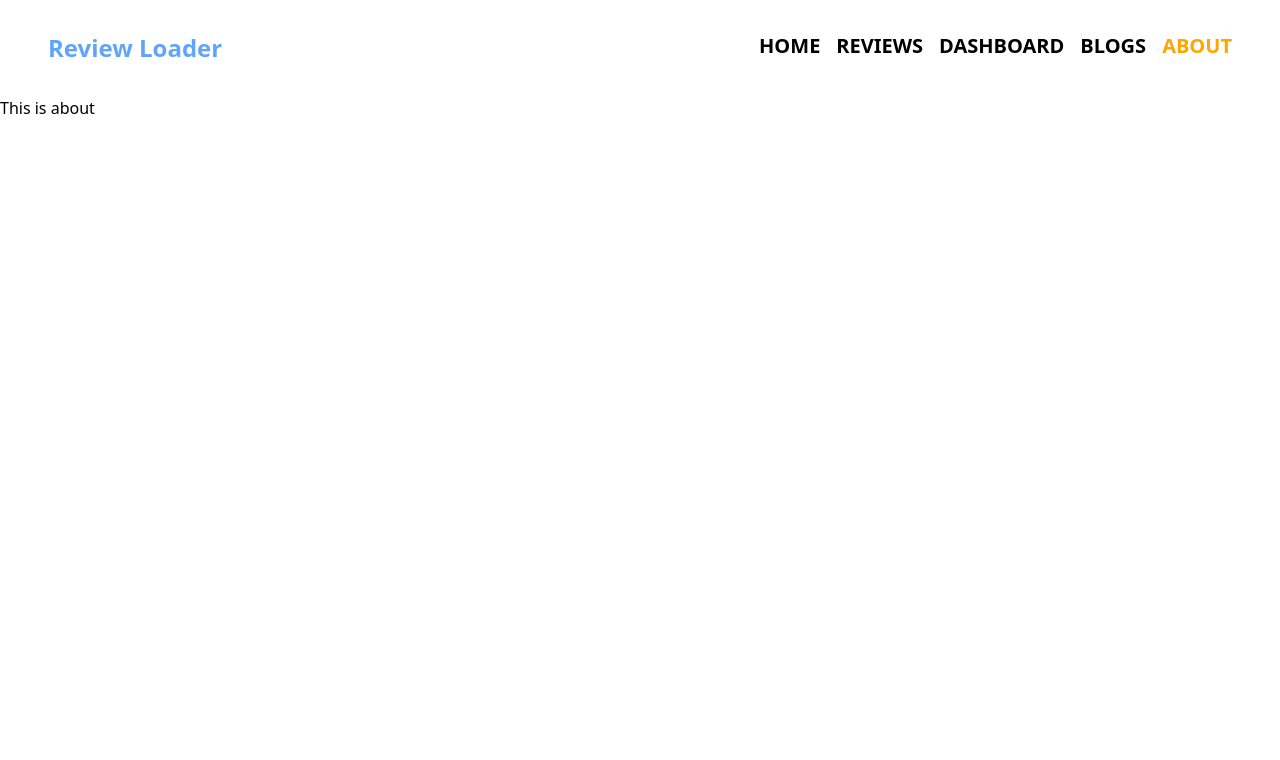
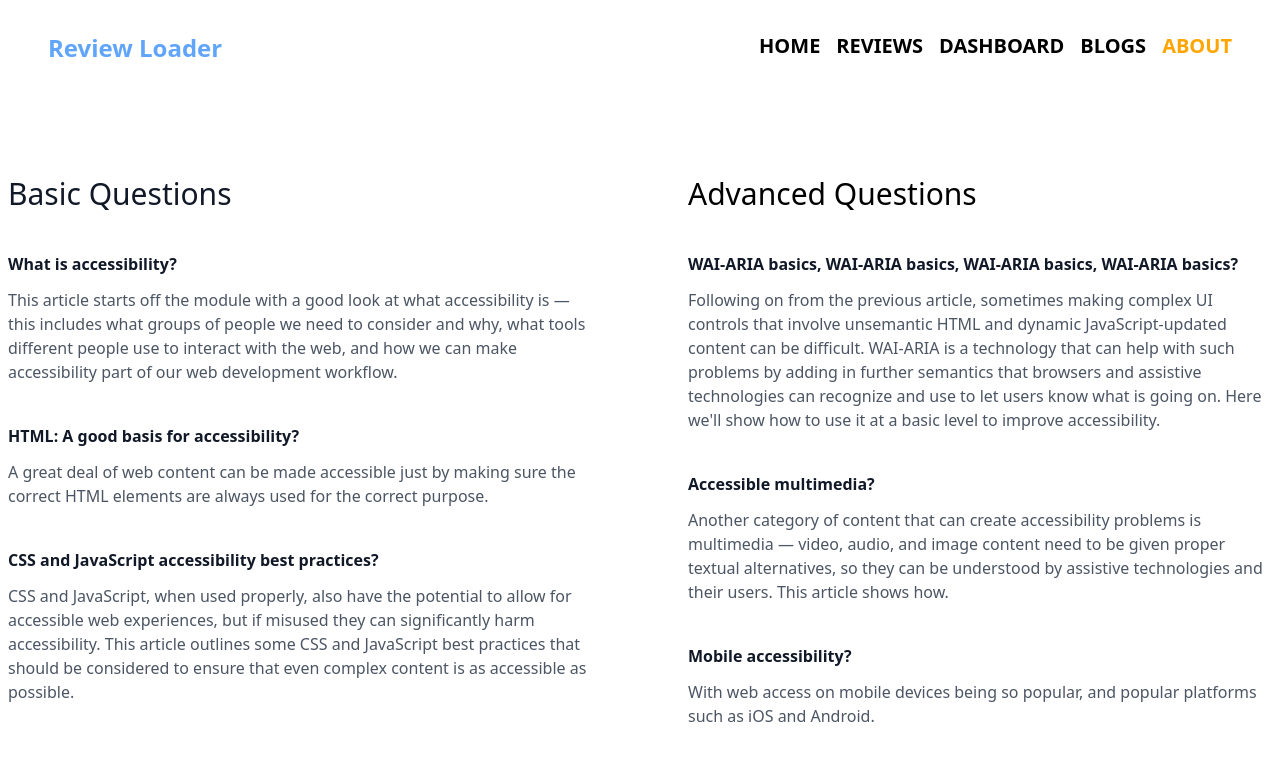
Before and after one commit to hassanmehedi1/review-loader-website, a React (Vite) app: page /about in a window 1280 px wide. Shown: the top 760 px of the page. Built offline with nearby package versions, Linux system fonts and the light colour scheme.

Commit message:
404 and about added

```diff
--- a/src/App.jsx
+++ b/src/App.jsx
@@ -5,6 +5,7 @@ import Blogs from './components/Blogs/Blogs'
 import Dashboard from './components/Dashboard/Dashboard'
 import Header from './components/Header/Header'
 import Home from './components/Home/Home'
+import NotFound from './components/NotFound/NotFound'
 import Reviews from './components/Reviews/Reviews'
 
 function App() {
@@ -18,6 +19,7 @@ function App() {
         <Route path="/dashboard" element={<Dashboard></Dashboard>}></Route>
         <Route path="/blogs" element={<Blogs></Blogs>}></Route>
         <Route path="/about" element={<About></About>}></Route>
+        <Route path='*' element={<NotFound></NotFound>}></Route>
       </Routes>
     </div>
   );
--- a/src/components/About/About.jsx
+++ b/src/components/About/About.jsx
@@ -2,9 +2,76 @@ import React from 'react';
 
 const About = () => {
    return (
-      <div>
-         <h1>This is about</h1>
-      </div>
+     <section class="px-4 pt-20 pb-24 mx-auto max-w-7xl md:px-2">
+       <div class="grid grid-cols-1 gap-24 md:grid-cols-2">
+         <div>
+           <h1 class="mb-6 text-2xl font-light text-gray-900 md:text-3xl">
+             Basic Questions
+           </h1>
+           <p class="mt-10 mb-3 font-semibold text-gray-900">
+             What is accessibility?
+           </p>
+           <p class="text-gray-600">
+             This article starts off the module with a good look at what
+             accessibility is — this includes what groups of people we need to
+             consider and why, what tools different people use to interact with
+             the web, and how we can make accessibility part of our web
+             development workflow.
+           </p>
+           <p class="mt-10 mb-3 font-semibold text-gray-900">
+             HTML: A good basis for accessibility?
+           </p>
+           <p class="text-gray-600">
+             A great deal of web content can be made accessible just by making
+             sure the correct HTML elements are always used for the correct
+             purpose.
+           </p>
+           <p class="mt-10 mb-3 font-semibold text-gray-900">
+             CSS and JavaScript accessibility best practices?
+           </p>
+           <p class="text-gray-600">
+             CSS and JavaScript, when used properly, also have the potential to
+             allow for accessible web experiences, but if misused they can
+             significantly harm accessibility. This article outlines some CSS
+             and JavaScript best practices that should be considered to ensure
+             that even complex content is as accessible as possible.
+           </p>
+         </div>
+         <div>
+           <h1 class="mb-6 text-2xl font-light md:text-3xl">
+             Advanced Questions
+           </h1>
+           <p class="mt-10 mb-3 font-semibold text-gray-900">
+             WAI-ARIA basics, WAI-ARIA basics, WAI-ARIA basics, WAI-ARIA basics?
+           </p>
+           <p class="text-gray-600">
+             Following on from the previous article, sometimes making complex UI
+             controls that involve unsemantic HTML and dynamic
+             JavaScript-updated content can be difficult. WAI-ARIA is a
+             technology that can help with such problems by adding in further
+             semantics that browsers and assistive technologies can recognize
+             and use to let users know what is going on. Here we'll show how to
+             use it at a basic level to improve accessibility.
+           </p>
+           <p class="mt-10 mb-3 font-semibold text-gray-900">
+             Accessible multimedia?
+           </p>
+           <p class="text-gray-600">
+             Another category of content that can create accessibility problems
+             is multimedia — video, audio, and image content need to be given
+             proper textual alternatives, so they can be understood by assistive
+             technologies and their users. This article shows how.
+           </p>
+           <p class="mt-10 mb-3 font-semibold text-gray-900">
+             Mobile accessibility?
+           </p>
+           <p class="text-gray-600">
+             With web access on mobile devices being so popular, and popular
+             platforms such as iOS and Android.
+           </p>
+         </div>
+       </div>
+     </section>
    );
 };
 
--- a/src/components/Home/Home.jsx
+++ b/src/components/Home/Home.jsx
@@ -45,7 +45,7 @@ const Home = () => {
            ))}
          </div>
          <div>
-           <Link className="text-xl font-semibold border-2 border-blue-500 flex place-content-center bg-white-400 text-green-600" to="/reviews">
+           <Link className="text-xl font-semibold border-2 border-blue-500 flex place-content-center bg-white-400 text-green-600 rounded-md" to="/reviews">
              See All Reviews
            </Link>
          </div>
--- /dev/null
+++ b/src/components/NotFound/NotFound.jsx
@@ -0,0 +1,35 @@
+import React from 'react';
+import { Link } from 'react-router-dom';
+
+const NotFound = () => {
+   return (
+     <section className="px-4 py-32 mx-auto max-w-7xl">
+       <div className="grid items-center w-full grid-cols-1 gap-10 mx-auto md:w-4/5 lg:grid-cols-2 xl:gap-32">
+         <div>
+           <h1 className="mb-4 text-2xl font-extrabold leading-tight tracking-tight text-left text-gray-700 md:text-4xl">
+             Oops! The page you're looking for isn't here.
+           </h1>
+           <p className="mb-5 text-base text-left text-gray-800 md:text-xl">
+             You might have the wrong address, or the page may have moved.
+           </p>
+           <Link
+             to="/"
+             className="w-full mb-2 py-2 px-3 text-white mt-3 bg-cyan-600 sm:w-auto sm:mb-0"
+           >
+             Back to Homepage
+           </Link>
+         </div>
+         <div>
+           <div className="w-full h-full bg-gray-200 rounded-lg">
+             <img
+               src="https://img.freepik.com/free-vector/404-error-with-person-looking-concept-illustration_114360-7912.jpg?size=626&ext=jpg"
+               alt=""
+             />
+           </div>
+         </div>
+       </div>
+     </section>
+   );
+}
+
+export default NotFound;
```
Also changed, not shown: public/data.json (added, +38 -0 lines), 1 other file (tests, documents, lock files or other folders).
